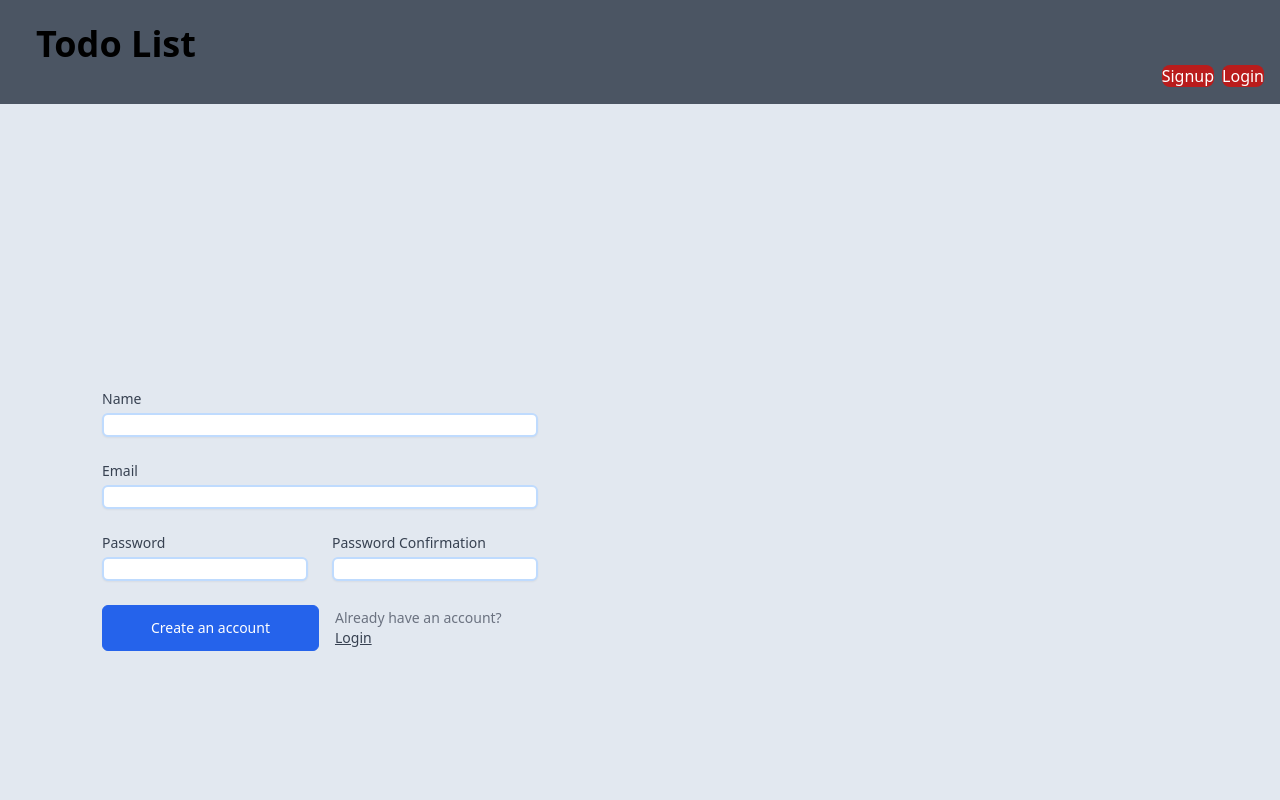
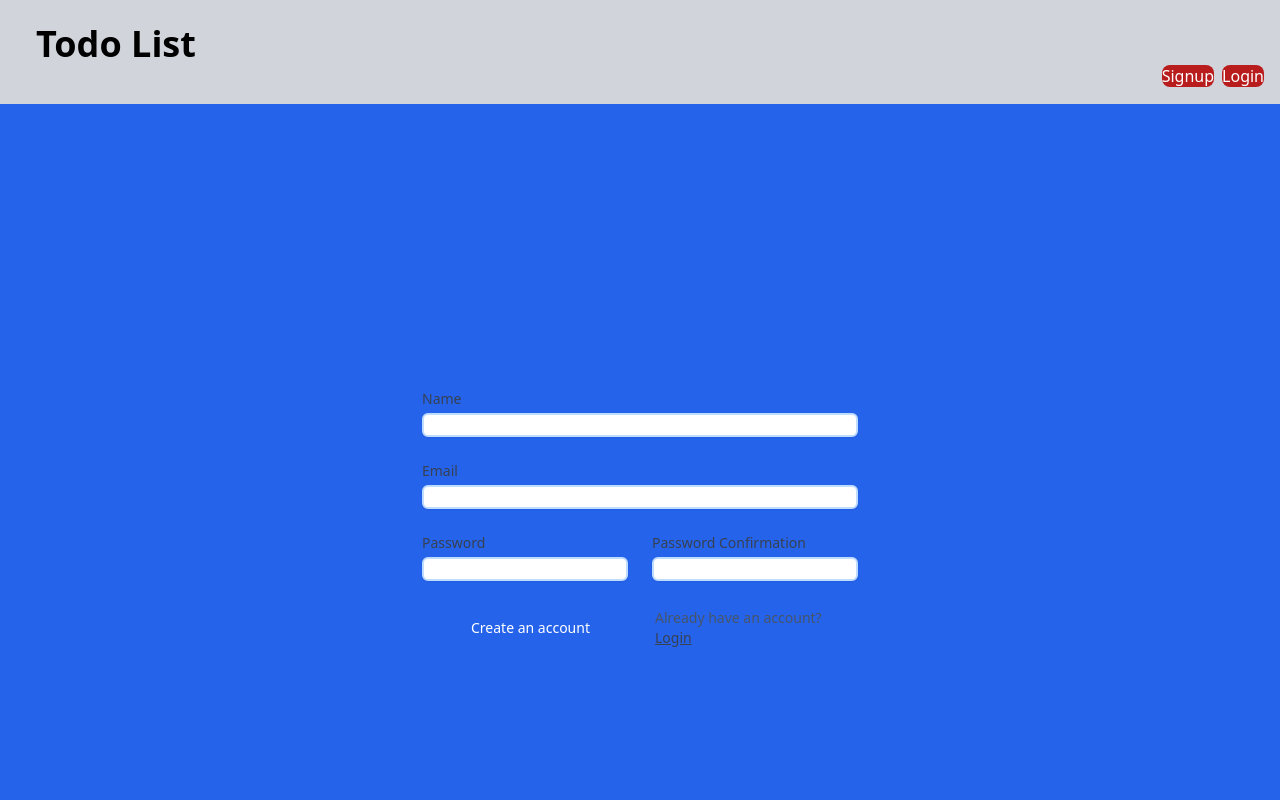
Before and after one commit to farhanjmohamed/todo-practice-frontend, a React (Vite) app: page /signup2 in a window 1280 px wide. Shown: the top 800 px of the page. Built offline with nearby package versions, Linux system fonts and the light colour scheme.

Commit message:
changes being made on design

```diff
--- a/src/Header.jsx
+++ b/src/Header.jsx
@@ -2,7 +2,7 @@ import { LogoutLink } from "./Logout";
 
 export function Header() {
   return (
-    <div className="bg-gray-600 p-4">
+    <div className="bg-gray-300 p-4">
       <p className="text-4xl font-extrabold ml-5 mt-2">
         <a href="/">Todo List</a>
       </p>
--- a/src/Home.jsx
+++ b/src/Home.jsx
@@ -149,7 +149,8 @@ export function Home() {
                 </>
               ) : (
                 <>
-                  <div className="ml-10 mt-10 bg-gray-200 h-3/4 w-3/4">
+                  <div className="flex justify-center">
+                    <div className="bg-gray-200 h-3/4 w-3/4">
                       <form
                         className="flex gap-2"
                         onSubmit={(event, successCallback) => {
@@ -201,6 +202,7 @@ export function Home() {
                         cancel
                       </button>
                     </div>
+                  </div>
                 </>
               )}
             </div>
--- a/src/SignupAgain.jsx
+++ b/src/SignupAgain.jsx
@@ -1,8 +1,8 @@
 export function SignupAgain() {
   return (
-    <section className="bg-gray-100">
-      <div className="lg:grid lg:min-h-screen lg:grid-cols-12 bg-slate-200">
-        <main className="flex items-center justify-center px-8 py-8 sm:px-12 lg:col-span-7 lg:px-16 lg:py-12 xl:col-span-6">
+    <section>
+      <div className="lg:grid lg:min-h-screen lg:grid-cols-auto bg-slate-200">
+        <main className="bg-blue-600 flex items-center justify-center px-8 py-8 sm:px-12 lg:col-span-7 lg:px-16 lg:py-12 xl:col-span-6">
           <form action="#" className="mt-8 grid grid-cols-6 gap-6">
             <div className="col-span-6">
               <label htmlFor="Name" className="block text-sm font-medium text-gray-700">
@@ -64,7 +64,7 @@ export function SignupAgain() {
                 Create an account
               </button>
 
-              <p className="mt-4 text-sm text-gray-500 sm:mt-0">
+              <p className="mt-4 text-sm text-slate-600 sm:mt-0">
                 Already have an account?
                 <br />
                 <a href="/login" className="text-gray-700 underline">
```
Lines whose indentation alone changed are shown as unchanged.
